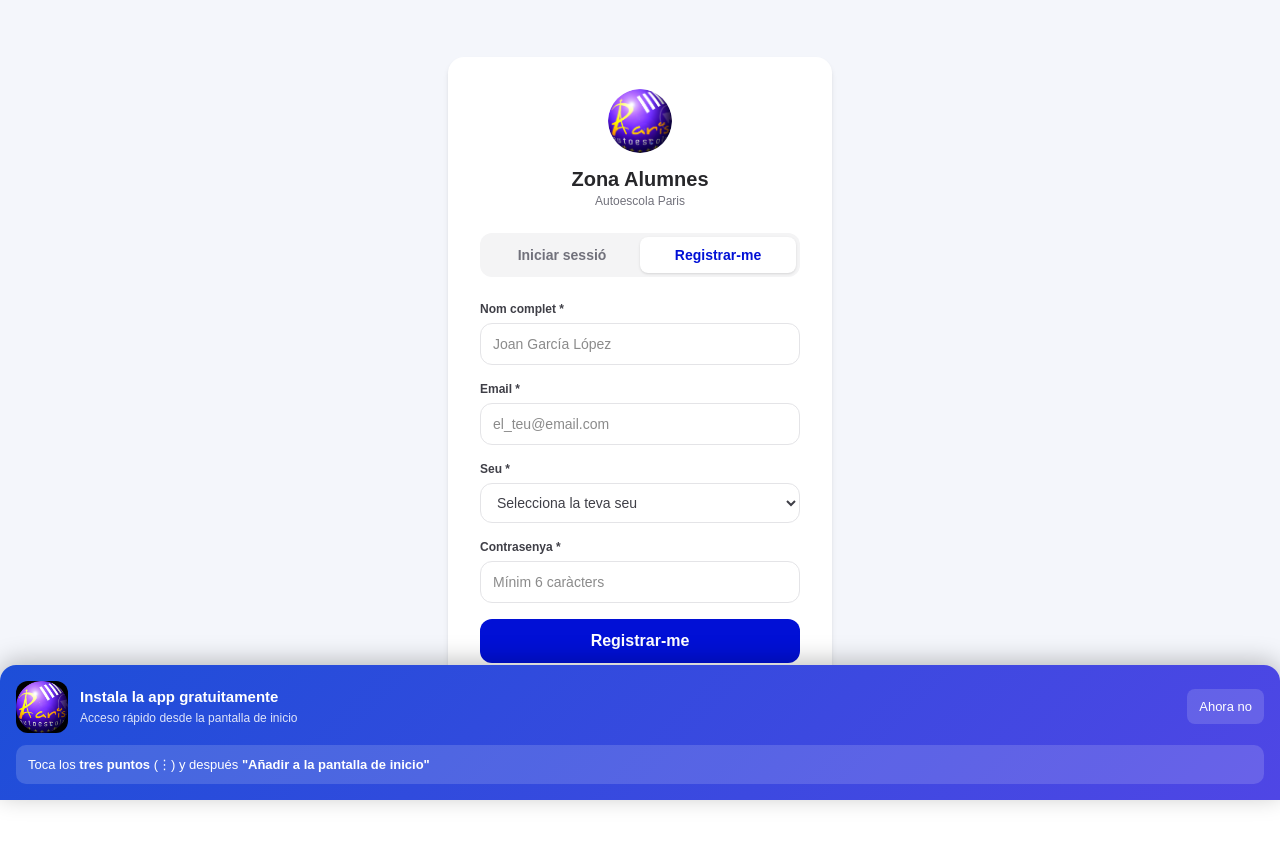
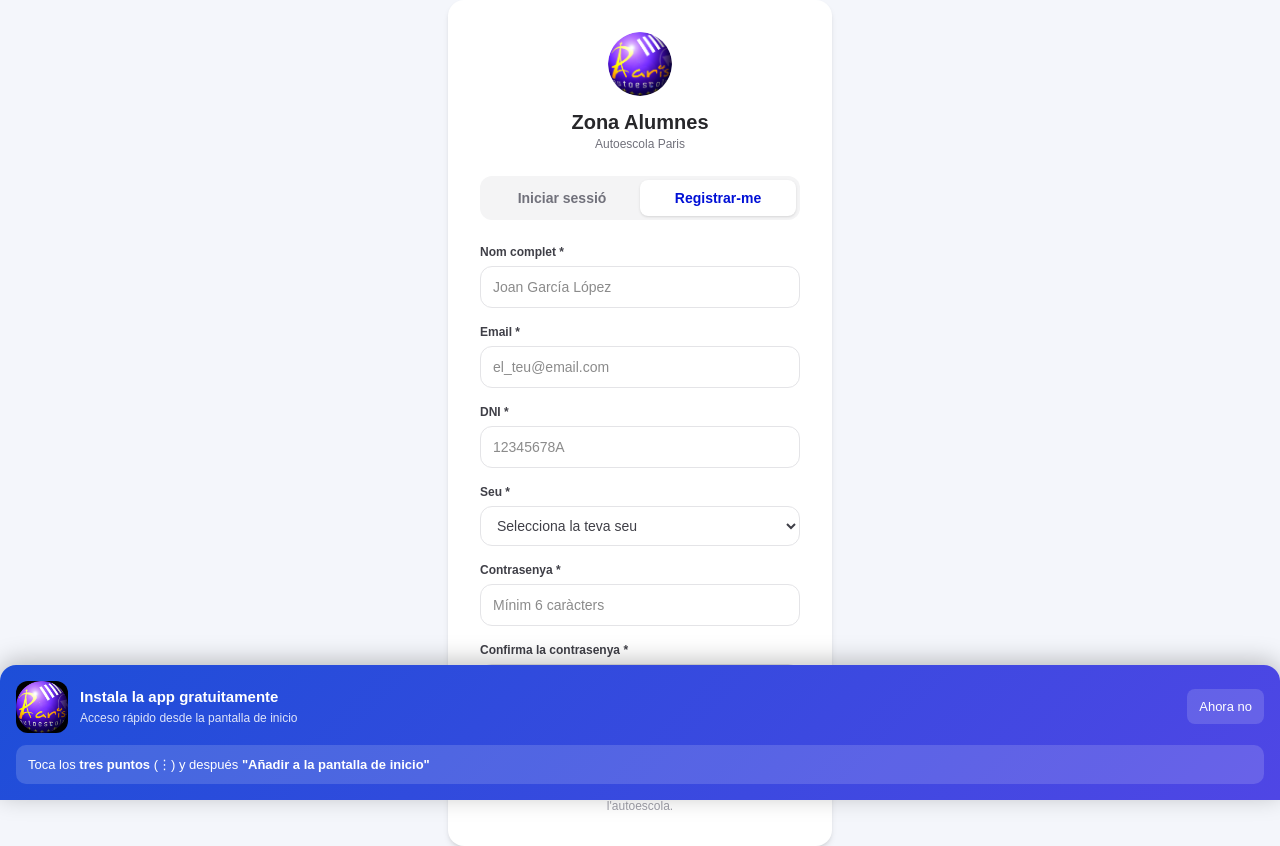
Before and after one commit to xacemi/autoescola-paris-web, a Next.js app: page /alumnes/login in a window 1280 px wide. Both pictures are taken after a click on the button "Registrar-me". Before the commit the page ends 800 px from the top, so only its background shows below. Built offline with nearby package versions, Linux system fonts and the light colour scheme; no server answers.

Commit message:
feat: doble confirmació contrasenya i DNI al registre

```diff
--- a/src/app/alumnes/login/actions.ts
+++ b/src/app/alumnes/login/actions.ts
@@ -6,6 +6,7 @@ export async function registreAlumne(_: unknown, formData: FormData) {
   const email = (formData.get('email') as string)?.toLowerCase().trim()
   const password = formData.get('password') as string
   const nom = (formData.get('nom') as string)?.trim()
+  const dni = (formData.get('dni') as string)?.toUpperCase().trim()
   const seu = formData.get('seu') as string
   const supabase = await createSupabaseServerClient()
 
@@ -33,6 +34,7 @@ export async function registreAlumne(_: unknown, formData: FormData) {
       .update({
         registrat: true,
         aprovat: false,
+        dni,
         data_registre: new Date().toISOString(),
         seu
       })
@@ -44,6 +46,7 @@ export async function registreAlumne(_: unknown, formData: FormData) {
       .insert({
         nom,
         email,
+        dni,
         registrat: true,
         aprovat: false,
         data_registre: new Date().toISOString(),
@@ -55,7 +58,7 @@ export async function registreAlumne(_: unknown, formData: FormData) {
   const botToken = process.env.TELEGRAM_BOT_TOKEN
   const chatId = process.env.TELEGRAM_ADMIN_CHAT_ID
   if (botToken && chatId) {
-    const missatge = `🆕 Nou alumne registrat!\n\n👤 Nom: ${nom}\n📧 Email: ${email}\n🏫 Seu: ${seu}\n\nAprova'l des del panel admin:\nhttps://app.autoescolaparis.com/admin/alumnos`
+    const missatge = `🆕 Nou alumne registrat!\n\n👤 Nom: ${nom}\n📧 Email: ${email}\n🪪 DNI: ${dni}\n🏫 Seu: ${seu}\n\nAprova'l des del panel admin:\nhttps://app.autoescolaparis.com/admin/alumnos`
     await fetch(`https://api.telegram.org/bot${botToken}/sendMessage`, {
       method: 'POST',
       headers: { 'Content-Type': 'application/json' },
--- a/src/app/alumnes/login/page.tsx
+++ b/src/app/alumnes/login/page.tsx
@@ -8,6 +8,9 @@ export default function AlumnesLoginPage() {
   const [mode, setMode] = useState<'login' | 'registre'>('login')
   const [loginState, loginAction, loginPending] = useActionState(loginAlumne, undefined)
   const [registreState, registreAction, registrePending] = useActionState(registreAlumne, undefined)
+  const [password, setPassword] = useState('')
+  const [confirmPassword, setConfirmPassword] = useState('')
+  const passwordError = confirmPassword && password !== confirmPassword ? 'Les contrasenyes no coincideixen' : ''
 
   return (
     <div className="min-h-screen bg-[#F4F6FB] flex items-center justify-center px-4">
@@ -71,6 +74,11 @@ export default function AlumnesLoginPage() {
                 className="w-full border border-zinc-200 rounded-xl px-3 py-2.5 text-sm focus:outline-none focus:ring-2 focus:ring-[#0110D6]" />
             </div>
             <div>
+              <label className="block text-xs font-semibold text-zinc-700 mb-1.5">DNI *</label>
+              <input name="dni" required placeholder="12345678A"
+                className="w-full border border-zinc-200 rounded-xl px-3 py-2.5 text-sm focus:outline-none focus:ring-2 focus:ring-[#0110D6]" />
+            </div>
+            <div>
               <label className="block text-xs font-semibold text-zinc-700 mb-1.5">Seu *</label>
               <select name="seu" required
                 className="w-full border border-zinc-200 rounded-xl px-3 py-2.5 text-sm focus:outline-none focus:ring-2 focus:ring-[#0110D6] text-zinc-700">
@@ -83,10 +91,22 @@ export default function AlumnesLoginPage() {
             <div>
               <label className="block text-xs font-semibold text-zinc-700 mb-1.5">Contrasenya *</label>
               <input name="password" type="password" required placeholder="Mínim 6 caràcters"
+                value={password}
+                onChange={(e) => setPassword(e.target.value)}
                 className="w-full border border-zinc-200 rounded-xl px-3 py-2.5 text-sm focus:outline-none focus:ring-2 focus:ring-[#0110D6]" />
             </div>
+            <div>
+              <label className="block text-xs font-semibold text-zinc-700 mb-1.5">Confirma la contrasenya *</label>
+              <input type="password" required placeholder="Repeteix la contrasenya"
+                value={confirmPassword}
+                onChange={(e) => setConfirmPassword(e.target.value)}
+                className={`w-full border rounded-xl px-3 py-2.5 text-sm focus:outline-none focus:ring-2 focus:ring-[#0110D6] ${passwordError ? 'border-red-400' : 'border-zinc-200'}`} />
+              {passwordError && <p className="text-xs text-red-600 mt-1">{passwordError}</p>}
+            </div>
             {registreState?.error && <p className="text-sm text-red-600">{registreState.error}</p>}
-            <button type="submit" disabled={registrePending}
+            <button
+              type="submit"
+              disabled={registrePending || !!passwordError || !password || !confirmPassword}
               className="bg-[#0110D6] text-white font-semibold py-2.5 rounded-xl hover:bg-blue-800 transition-colors disabled:opacity-50">
               {registrePending ? 'Registrant...' : 'Registrar-me'}
             </button>
```
